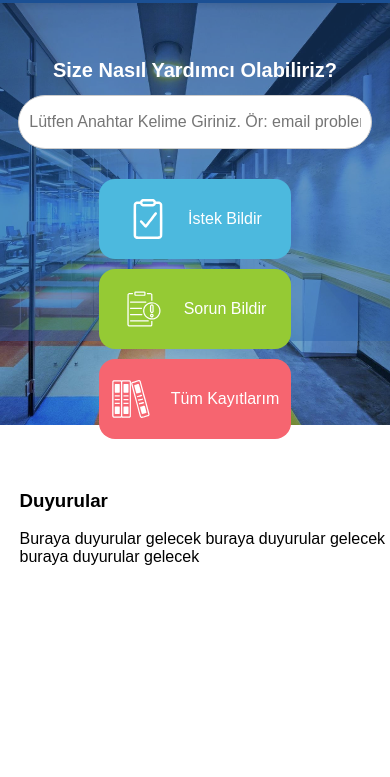
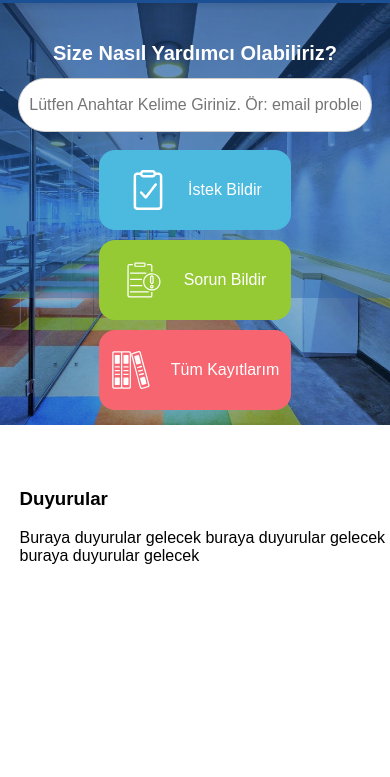
Before and after one commit to slgedik/BilgeAdam-Web-Interface-with-Html-Css-Javascript, a plain HTML site: page index.html in a window 390 px wide. Shown: the part 67-844 px from the top of the page. Drawn offline with Linux system fonts and the light colour scheme.

Commit message:
some design issues fixed

```diff
--- a/index.html
+++ b/index.html
@@ -10,7 +10,7 @@
     <header>
       <img src="logo.png" alt="Logo" />
       <div class="header-buttons">
-        <button class="transparent-button" onclick="serviceButton()">Hizmet Katalogu</button>
+        <button class="transparent-button" onclick="serviceButton()">Hizmet Kataloğu</button>
         <button class="transparent-button" onclick="profileButton()"><span class="profile-icon">GÜ</span> Gülşah Özakıncı</button>
       </div>
     </header>
@@ -18,8 +18,10 @@
     <div class="container">
       <div class="background-img-container">
         <div class="background-img"></div>
+
         <div class="search-container">
           <h1 class="title-class">Size Nasıl Yardımcı Olabiliriz?</h1>
+
           <input type="text" id="search-bar" placeholder="Lütfen Anahtar Kelime Giriniz. Ör: email problemi" />
           <div id="suggestions-container"></div>
 
--- a/styles.css
+++ b/styles.css
@@ -61,7 +61,7 @@ header img {
   background-image: url('arka_plan.png');
   background-size: cover;
   background-position: center;
-  height: 40vh;
+  height: 35vh;
 }
 
 .background-img::before {
@@ -70,7 +70,7 @@ header img {
   /* top: 0;
   left: 0;*/
   width: 100%;
-  height: 40vh;
+  height: 35vh;
   background-color: #255fac;
   opacity: 0.4;
 }
@@ -80,7 +80,7 @@ header img {
   flex-direction: column;
   align-items: center;
   justify-content: center;
-  margin-top: -30vh;
+  margin-top: -14%;
   position: relative;
   z-index: 1;
 }
@@ -117,19 +117,10 @@ header img {
 }
 
 #button-container {
-  margin-top: 20px;
+  margin-top: 2%;
   display: flex;
   justify-content: space-around;
 }
-
-/*#button-container button {
-  padding: 10px;
-  font-size: 16px;
-  background-color: #333;
-  color: #fff;
-  border: none;
-  cursor: pointer;
-}*/
 
 #suggestions-container {
   position: absolute;
@@ -139,7 +130,6 @@ header img {
   overflow-y: auto;
   display: none;
   width: 650px;
-  margin-top: 8px;
   border-radius: 5px;
   left: 50%;
   transform: translateX(-50%);
@@ -190,14 +180,14 @@ header img {
     font-size: 20px;
   }
   .search-container {
-    margin-top: -45vh;
+    margin-top: -47vh;
   }
   .background-img {
     height: 50vh;
     width: 100%;
   }
   .announcement {
-    margin-top: 13%;
+    margin-top: 20%;
     margin-left: 5%;
   }
 
@@ -222,6 +212,9 @@ header img {
 }
 
 @media only screen and (max-width: 1024px) and (min-width: 800px) {
+  .search-container {
+    margin-top: -30vh;
+  }
   .announcement {
     margin-top: 25%;
     margin-left: 15%;
```
